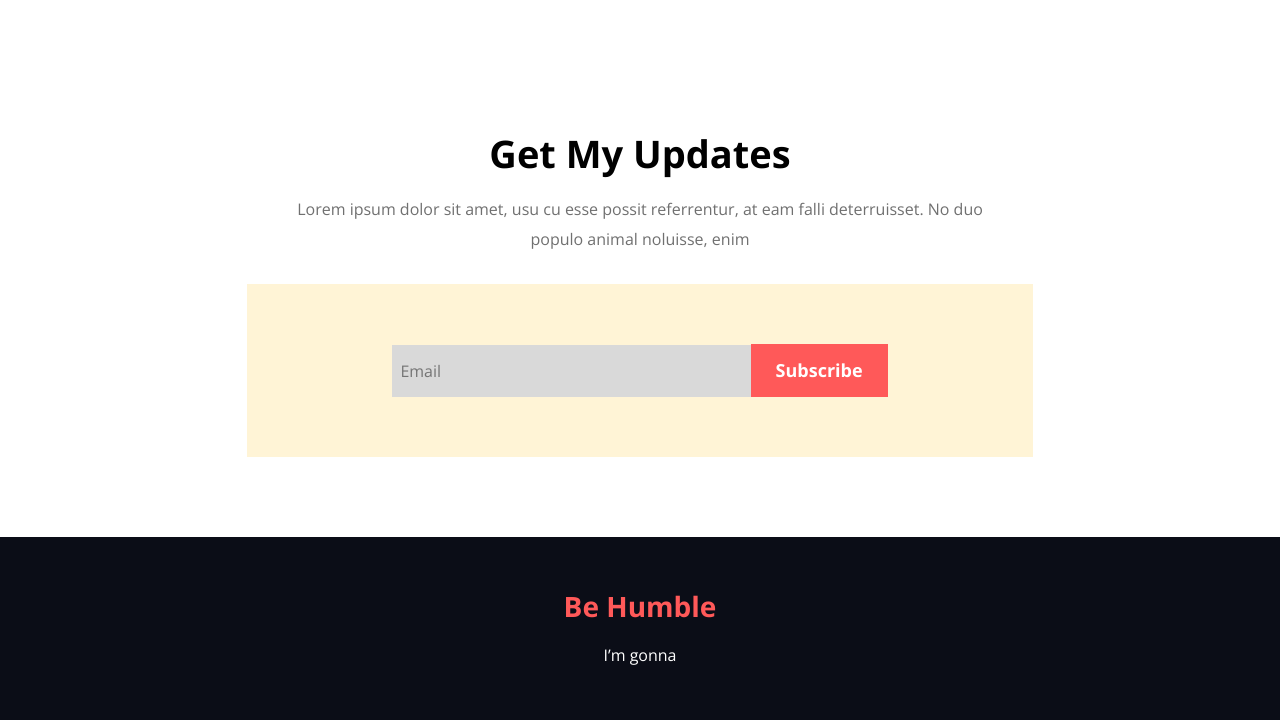
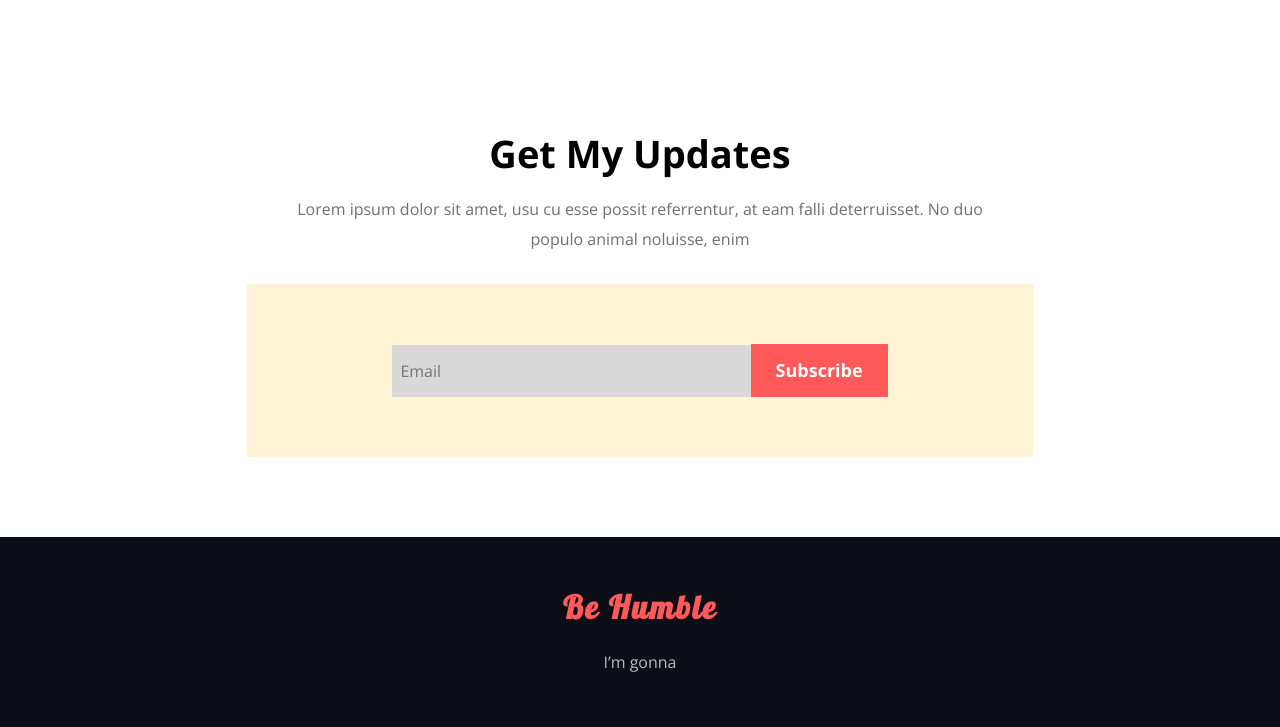
Before and after one commit to nimairoy/donate-today, a plain HTML site: page index.html in a window 1280 px wide. Shown: the part 2954-3681 px from the top of the page. Drawn offline with nearby package versions, Linux system fonts and the light colour scheme.

Commit message:
complete project

```diff
--- a/assets/css/style.css
+++ b/assets/css/style.css
@@ -250,9 +250,11 @@ footer{
 }
 footer h4{
 	color: #FF5959;
-	font-size: 28px;
+	font-size: 32px;
+	letter-spacing: 2px;
+	font-family: 'Lobster', cursive;
 }
 footer p{
-	margin-top: 15px;
-	color: #fff;
+	margin-top: 20px;
+	color: #bdbbbb;
 }
--- a/index.html
+++ b/index.html
@@ -5,6 +5,7 @@
 	<meta name="viewport" content="width=device-width, initial-scale=1.0">
 	<title>Non-Profit-Organization</title>
 	<link href="https://fonts.googleapis.com/css2?family=Open+Sans:wght@400;500;700&display=swap" rel="stylesheet">
+	<link href="https://fonts.googleapis.com/css2?family=Lobster&display=swap" rel="stylesheet">
     <link rel="stylesheet" href="assets/css/style.css">
     <script src="https://kit.fontawesome.com/8abb3b578d.js" crossorigin="anonymous"></script>
 </head>
```
